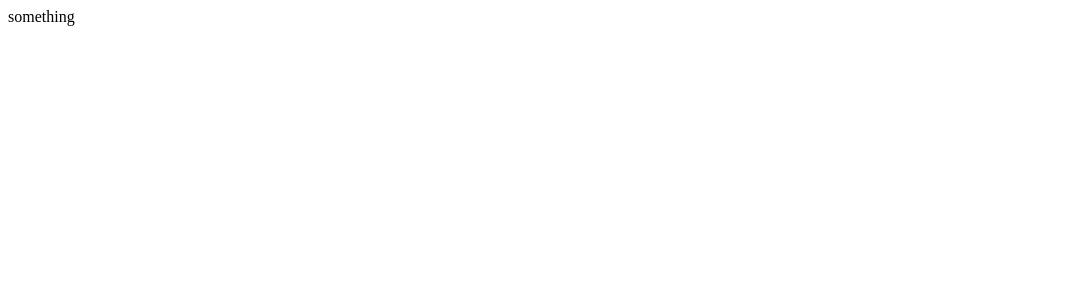
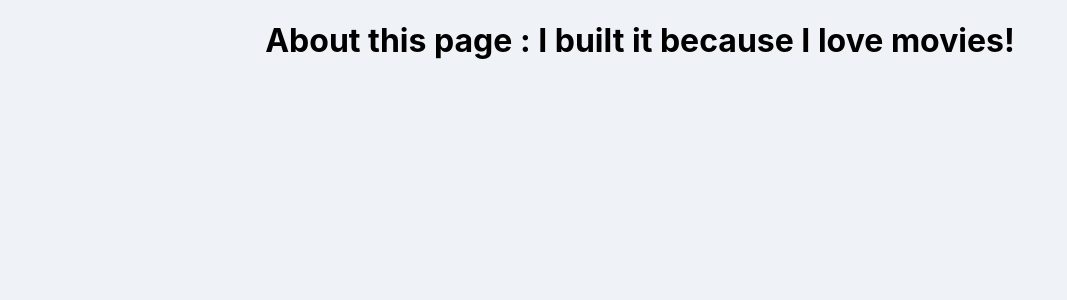
Before and after one commit to leaudgns/movie_app_2019, a React (Create React App) app: page /#/about in a window 1280 px wide. Shown: the top 300 px of the page, without its empty margins (0-1067 px from the left). Built offline with nearby package versions, Linux system fonts and the light colour scheme.

Commit message:
ReactJS 6.1

```diff
--- a/src/App.js
+++ b/src/App.js
@@ -1,7 +1,15 @@
 import React from "react";
+import { HashRouter, Route } from "react-router-dom";
+import Home from "./routes/Home";
+import About from "./routes/About";
 
 function App() {
-  return <span>something</span>;
+  return (
+    <HashRouter>
+      <Route path="/" exact={true} component={Home} />
+      <Route path="/about" component={About} />
+    </HashRouter>
+  );
 }
 
 export default App;
--- a/src/routes/About.js
+++ b/src/routes/About.js
@@ -0,0 +1,11 @@
+import React from "react";
+
+function About() {
+  return (
+    <span>
+      <h1>About this page : I built it because I love movies!</h1>
+    </span>
+  );
+}
+
+export default About;
--- a/src/routes/Home.css
+++ b/src/routes/Home.css
@@ -25,5 +25,5 @@
   display: flex;
   justify-content: center;
   align-items: center;
-  /* font-weight: 300; */
+  font-weight: 300;
 }
--- a/src/routes/Home.js
+++ b/src/routes/Home.js
@@ -1,7 +1,7 @@
 import React from "react";
 import axios from "axios";
 import Movie from "../components/Movie";
-import "./App.css";
+import "./Home.css";
 
 class Home extends React.Component {
   state = {
@@ -47,4 +47,4 @@
   }
 }
 
-export default App;
+export default Home;
```
Also changed, not shown: src/components/Movie.css (renamed from src/Movie.css), src/components/Movie.js (renamed from src/Movie.js).
